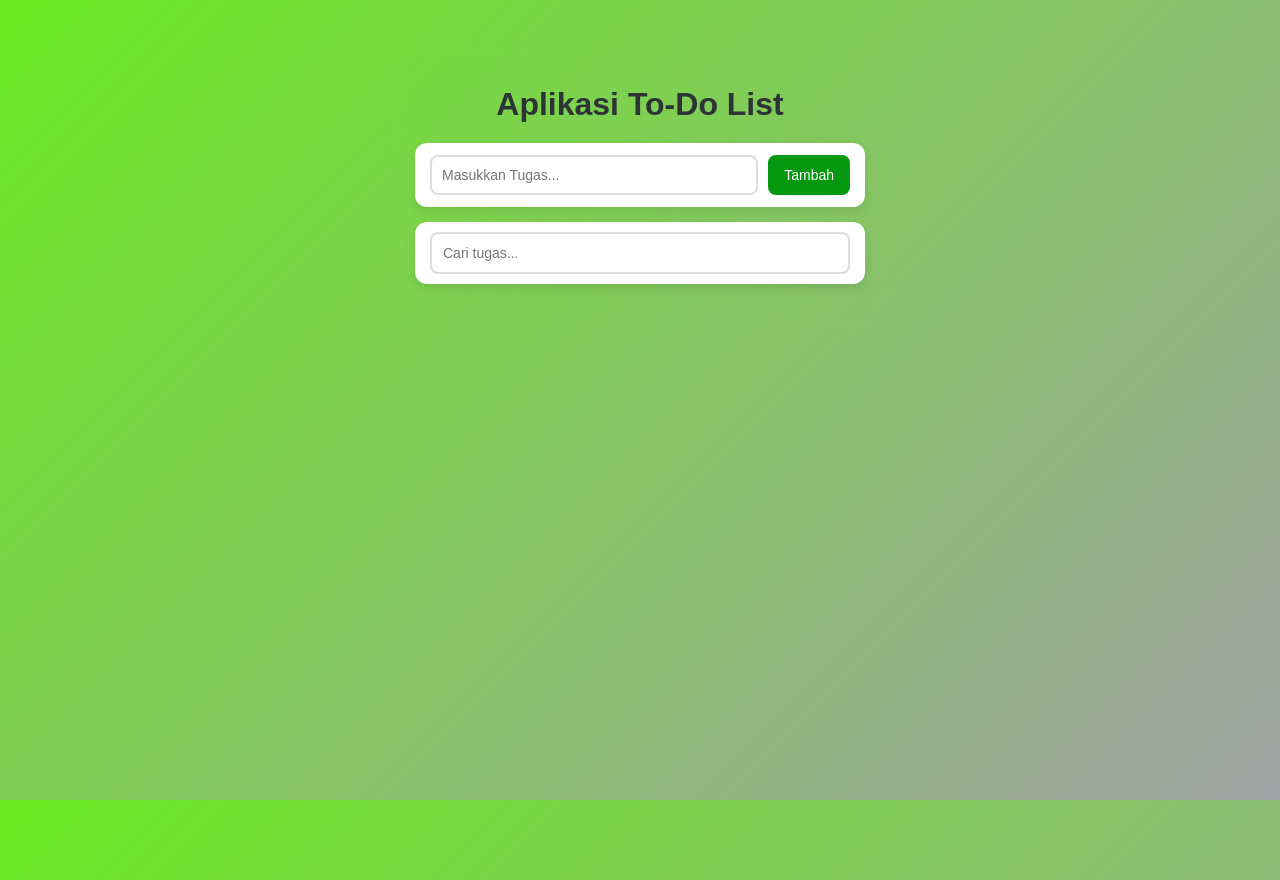
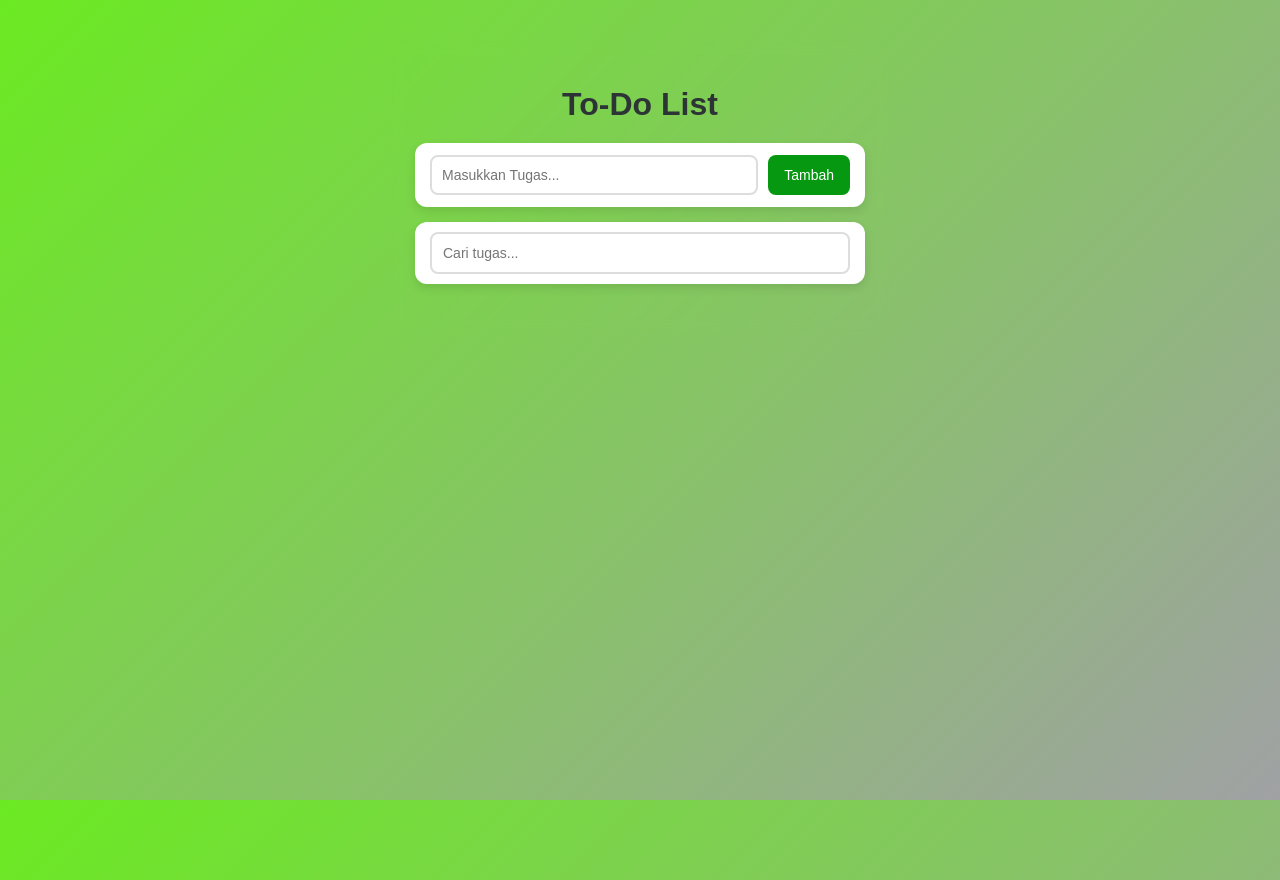
Before and after one commit to Panggilajakyy/LKS_Dimas, a plain HTML site: page index.html in a window 1280 px wide. Drawn offline with Linux system fonts and the light colour scheme.

Commit message:
index.html

```diff
--- a/index.html
+++ b/index.html
@@ -11,7 +11,7 @@
 
 <body>
   <div class="container">
-    <h1>Aplikasi To-Do List</h1>
+    <h1>To-Do List</h1>
 
     <form id="task-form">
       <input type="text" id="task-input" placeholder="Masukkan Tugas..." />
```
